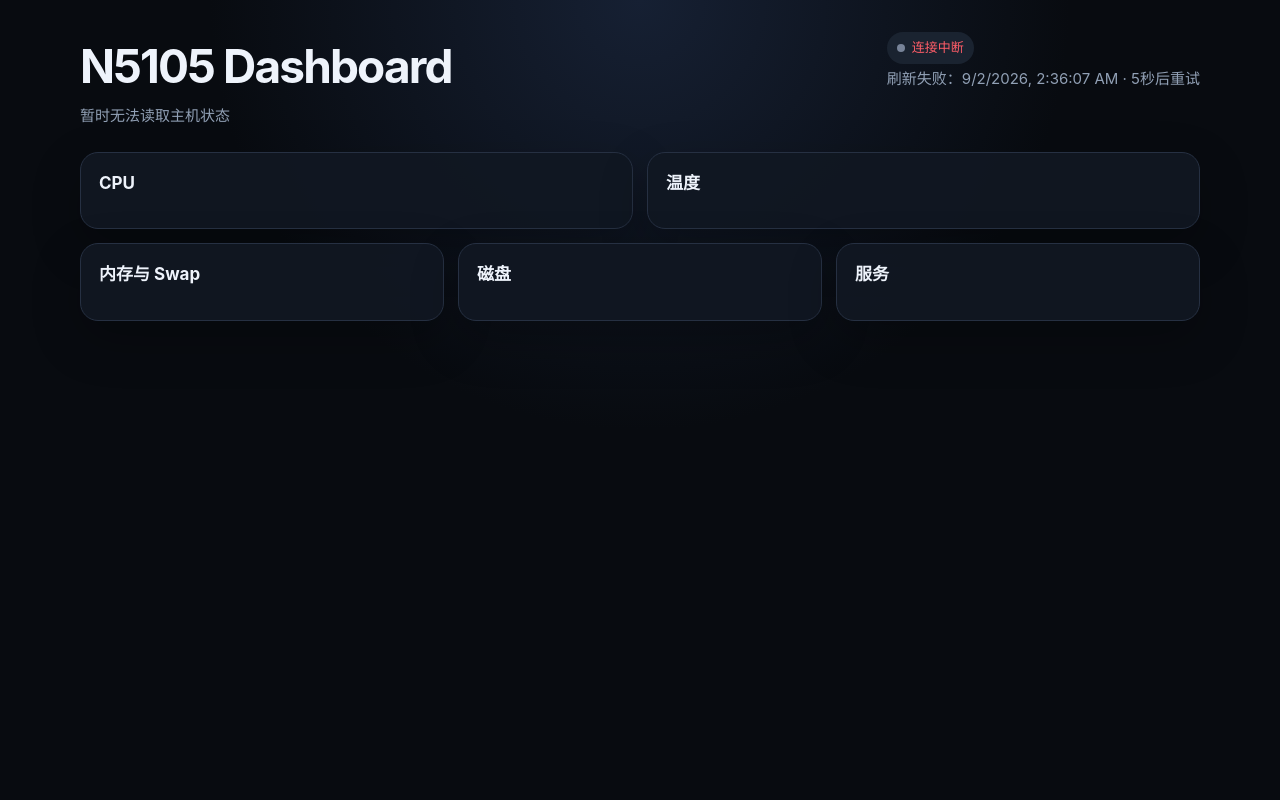
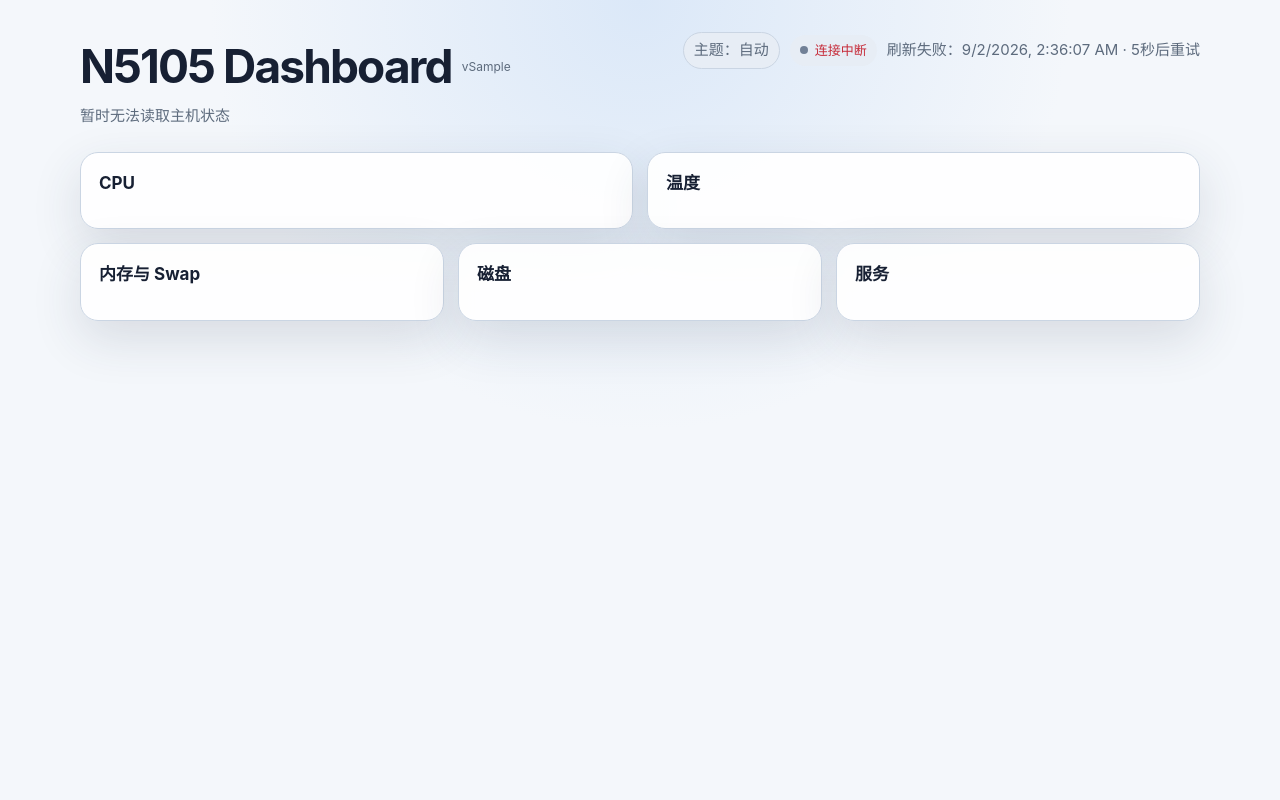
Before and after one commit to Sonab03/n5105-dashboard, a Python web app: template templates/dashboard.html in a window 1280 px wide. Run offline with Jinja, Linux system fonts and the light colour scheme; the template is opened without the code that fills it: most values are stand-ins (such as "Sample title", 1, 10 or a date in 2020).

Commit message:
feat: add persistent dashboard themes

```diff
--- a/app.py
+++ b/app.py
@@ -10,6 +10,7 @@ from system_metrics import collect_status, load_service_config
 
 BASE_DIR = Path(__file__).parent
 SERVICE_CONFIG_PATH = BASE_DIR / "config" / "services.json"
+APP_VERSION = "1.1.0"
 
 
 def create_app(
@@ -38,7 +39,7 @@ def create_app(
         return templates.TemplateResponse(
             request=request,
             name="dashboard.html",
-            context={},
+            context={"app_version": APP_VERSION},
             headers={"Cache-Control": "no-store"},
         )
 
--- a/templates/dashboard.html
+++ b/templates/dashboard.html
@@ -4,43 +4,61 @@
   <meta charset="utf-8">
   <meta name="viewport" content="width=device-width,initial-scale=1">
   <title>N5105 Dashboard</title>
+  <script>
+    (() => {
+      const allowed = new Set(["auto", "dark", "light"]);
+      let preference = "auto";
+      try { preference = localStorage.getItem("n5105-theme") || "auto"; } catch (error) {}
+      if (!allowed.has(preference)) preference = "auto";
+      const resolved = preference === "auto" && window.matchMedia("(prefers-color-scheme: light)").matches ? "light" : preference === "light" ? "light" : "dark";
+      document.documentElement.dataset.theme = resolved;
+      document.documentElement.dataset.themePreference = preference;
+    })();
+  </script>
   <style>
-    :root { color-scheme:dark; --bg:#080b10; --card:#111722; --line:#263042; --text:#eef3fb; --muted:#91a0b5; --ok:#35d07f; --warning:#f3bd43; --critical:#ff5d68; --unavailable:#778398; }
+    :root { color-scheme:dark; --bg:#080b10; --bg-accent:#162033; --card-bg:rgba(17,23,34,.92); --line:#263042; --text:#eef3fb; --muted:#91a0b5; --ok:#35d07f; --warning:#f3bd43; --critical:#ff5d68; --unavailable:#778398; --badge-bg:#1a2330; --bar-bg:#202a39; --shadow:rgba(0,0,0,.24); }
+    :root[data-theme="light"] { color-scheme:light; --bg:#f4f7fb; --bg-accent:#dbe8f8; --card-bg:rgba(255,255,255,.94); --line:#cad5e3; --text:#172033; --muted:#5d6b7d; --ok:#168653; --warning:#a96b00; --critical:#c62b39; --unavailable:#718096; --badge-bg:#e7edf5; --bar-bg:#dbe3ed; --shadow:rgba(40,55,75,.14); }
     * { box-sizing:border-box; }
-    body { margin:0; min-height:100vh; background:radial-gradient(circle at top,#162033 0,#080b10 42%); color:var(--text); font:15px/1.5 -apple-system,BlinkMacSystemFont,"Segoe UI",sans-serif; }
+    body { margin:0; min-height:100vh; background:radial-gradient(circle at top,var(--bg-accent) 0,var(--bg) 42%); color:var(--text); font:15px/1.5 -apple-system,BlinkMacSystemFont,"Segoe UI",sans-serif; transition:background-color .2s,color .2s; }
     main { width:min(1120px,calc(100% - 32px)); margin:0 auto; padding:32px 0 56px; }
     header { display:flex; align-items:flex-start; justify-content:space-between; gap:20px; margin-bottom:20px; }
+    .title-row,.header-actions { display:flex; align-items:center; gap:10px; }
+    .header-actions { justify-content:flex-end; flex-wrap:wrap; }
     h1 { margin:0; font-size:clamp(28px,5vw,46px); letter-spacing:-.04em; }
+    .version { color:var(--muted); font-size:12px; font-variant-numeric:tabular-nums; }
     h2 { margin:0 0 14px; font-size:17px; }
     p { margin:4px 0; color:var(--muted); }
     .grid { display:grid; grid-template-columns:repeat(12,1fr); gap:14px; }
-    .card { grid-column:span 4; padding:18px; border:1px solid var(--line); border-radius:18px; background:rgba(17,23,34,.92); box-shadow:0 18px 50px rgba(0,0,0,.24); }
+    .card { grid-column:span 4; padding:18px; border:1px solid var(--line); border-radius:18px; background:var(--card-bg); box-shadow:0 18px 50px var(--shadow); }
     .wide { grid-column:span 6; }
     .metric { display:flex; justify-content:space-between; gap:16px; padding:9px 0; border-top:1px solid rgba(38,48,66,.65); }
     .metric:first-child { border-top:0; }
     .value { color:var(--text); font-variant-numeric:tabular-nums; text-align:right; }
     .value.ok { color:var(--ok); } .value.warning { color:var(--warning); } .value.critical { color:var(--critical); } .value.unavailable { color:var(--unavailable); }
-    .badge { display:inline-flex; align-items:center; gap:7px; padding:6px 10px; border-radius:999px; background:#1a2330; color:var(--muted); font-size:13px; }
+    .badge { display:inline-flex; align-items:center; gap:7px; padding:6px 10px; border-radius:999px; background:var(--badge-bg); color:var(--muted); font-size:13px; }
+    button.badge { border:1px solid var(--line); font:inherit; cursor:pointer; }
+    button.badge:hover { color:var(--text); }
     .badge.ok { color:var(--ok); border:1px solid rgba(53,208,127,.35); } .badge.warning { color:var(--warning); border:1px solid rgba(243,189,67,.35); } .badge.critical { color:var(--critical); border:1px solid rgba(255,93,104,.35); } .badge.unavailable { color:var(--unavailable); border:1px solid rgba(119,131,152,.35); }
     .dot { width:8px; height:8px; border-radius:50%; background:var(--unavailable); }
     .ok .dot,.dot.ok { background:var(--ok); } .warning .dot,.dot.warning { background:var(--warning); } .critical .dot,.dot.critical { background:var(--critical); }
-    .bar { height:8px; margin-top:10px; overflow:hidden; border-radius:999px; background:#202a39; }
+    .bar { height:8px; margin-top:10px; overflow:hidden; border-radius:999px; background:var(--bar-bg); }
     .bar > span { display:block; height:100%; border-radius:inherit; background:var(--ok); }
     .bar > span.warning { background:var(--warning); } .bar > span.critical { background:var(--critical); } .bar > span.unavailable { background:var(--unavailable); }
     #connection.failed { color:var(--critical); }
     #errors { max-width:42rem; color:var(--warning); }
-    @media (max-width:760px) { header { display:block; } .card,.wide { grid-column:1/-1; } main { width:min(100% - 22px,1120px); padding-top:22px; } }
+    @media (max-width:760px) { header { display:block; } .header-actions { justify-content:flex-start; margin-top:14px; } .card,.wide { grid-column:1/-1; } main { width:min(100% - 22px,1120px); padding-top:22px; } }
   </style>
 </head>
 <body>
   <main>
     <header>
       <div>
-        <h1>N5105 Dashboard</h1>
+        <div class="title-row"><h1>N5105 Dashboard</h1><span class="version" id="app-version">v{{ app_version }}</span></div>
         <p id="summary" aria-live="polite">正在读取主机状态</p>
         <p id="errors" aria-live="polite" hidden></p>
       </div>
-      <div>
+      <div class="header-actions">
+        <button class="badge" id="theme-toggle" type="button" aria-label="切换主题">主题：自动</button>
         <span class="badge" id="connection" aria-live="polite"><span class="dot"></span><span>连接中</span></span>
         <p id="updated" aria-live="polite"></p>
       </div>
@@ -56,6 +74,26 @@
   <script>
     let previousData = null;
     const byId = id => document.getElementById(id);
+    const themeOrder = ["auto", "dark", "light"];
+    const themeLabels = {auto: "自动", dark: "深色", light: "浅色"};
+    const themeMedia = window.matchMedia("(prefers-color-scheme: light)");
+    function applyTheme(preference, persist = false) {
+      if (!themeOrder.includes(preference)) preference = "auto";
+      const resolved = preference === "auto" ? (themeMedia.matches ? "light" : "dark") : preference;
+      document.documentElement.dataset.theme = resolved;
+      document.documentElement.dataset.themePreference = preference;
+      byId("theme-toggle").textContent = `主题：${themeLabels[preference]}`;
+      if (persist) { try { localStorage.setItem("n5105-theme", preference); } catch (error) {} }
+    }
+    const themeToggle = byId("theme-toggle");
+    applyTheme(document.documentElement.dataset.themePreference || "auto");
+    themeToggle.addEventListener("click", () => {
+      const current = document.documentElement.dataset.themePreference || "auto";
+      applyTheme(themeOrder[(themeOrder.indexOf(current) + 1) % themeOrder.length], true);
+    });
+    themeMedia.addEventListener("change", () => {
+      if (document.documentElement.dataset.themePreference === "auto") applyTheme("auto");
+    });
     const statuses = new Set(["ok", "warning", "critical", "unavailable"]);
     const safeStatus = status => statuses.has(status) ? status : "unavailable";
     function serviceStatus(status, state) {
```
Also changed, not shown: tests/test_app.py (+16 -1 lines).
